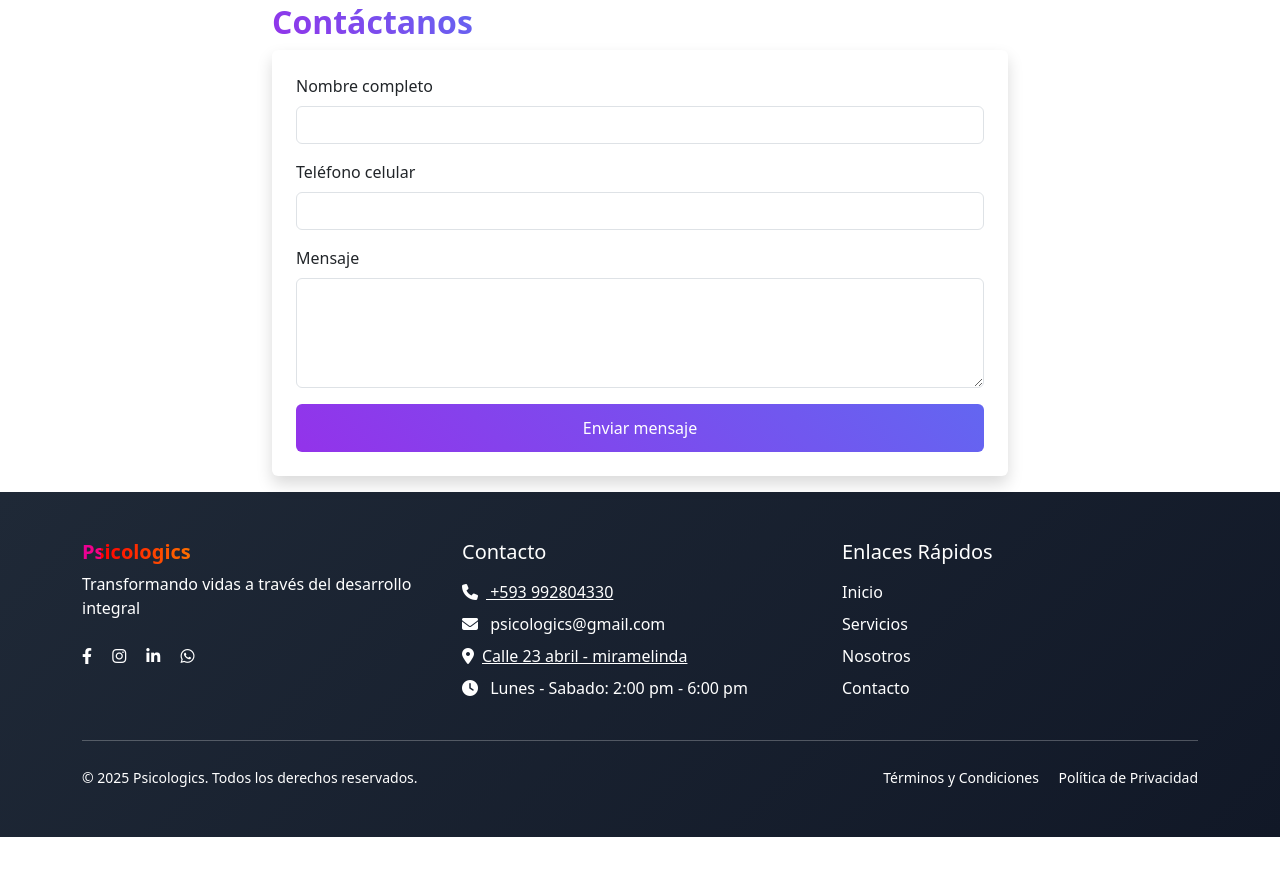
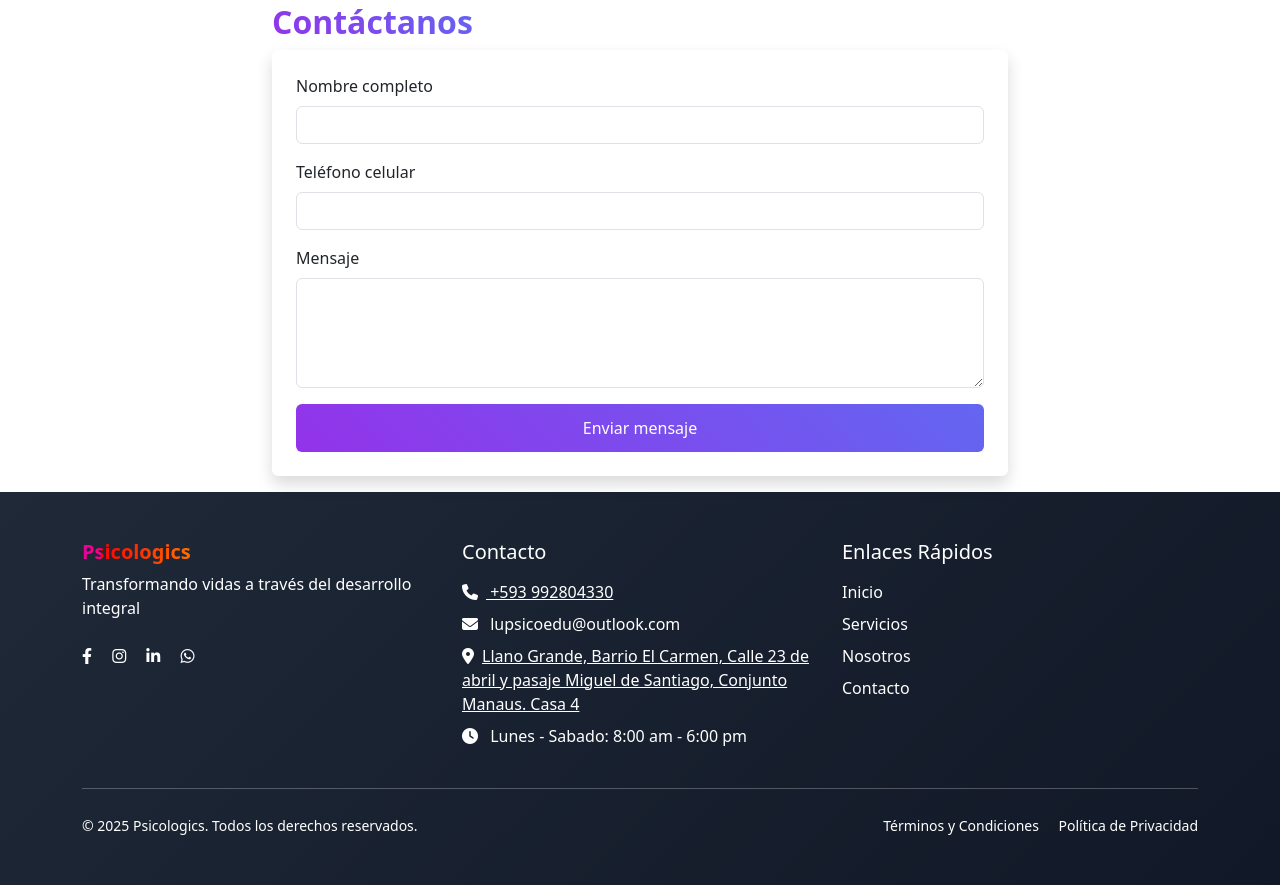
Before and after one commit to psicologics/edu, a plain HTML site: page index.html in a window 1280 px wide. Shown: the part 1388-2273 px from the top of the page. Before the commit the page ends 2225 px from the top, so only its background shows below. Drawn offline with nearby package versions, Linux system fonts and the light colour scheme.

Commit message:
Add files via upload

```diff
--- a/index.html
+++ b/index.html
@@ -479,9 +479,9 @@
                     <h5 class="text-white mb-3">Contacto</h5>
                     <ul class="list-unstyled">
                         <a style="color: white;" href="https://wa.me/593992804330" target="_blank" rel="noopener noreferrer"><li class="mb-2"><i class="fas fa-phone me-2"></i> +593 992804330</li></a>
-                        <li class="mb-2"><i class="fas fa-envelope me-2"></i> psicologics@gmail.com</li>
-                        <a style="color: white;" href="https://maps.app.goo.gl/8ZFyRZYmg5gvnjef9" target="_blank" rel="noopener noreferrer"><li class="mb-2"><i class="fas fa-map-marker-alt me-2"></i>Calle 23 abril - miramelinda</li></a>
-                        <li><i class="fas fa-clock me-2"></i> Lunes - Sabado: 2:00 pm  - 6:00 pm</li>
+                        <li class="mb-2"><i class="fas fa-envelope me-2"></i> lupsicoedu@outlook.com</li>
+                        <a style="color: white;" href="https://maps.app.goo.gl/8ZFyRZYmg5gvnjef9" target="_blank" rel="noopener noreferrer"><li class="mb-2"><i class="fas fa-map-marker-alt me-2"></i>Llano Grande, Barrio El Carmen, Calle 23 de abril y pasaje Miguel de Santiago, Conjunto Manaus. Casa 4</li></a>
+                        <li><i class="fas fa-clock me-2"></i> Lunes - Sabado: 8:00 am  - 6:00 pm</li>
                     </ul>
                 </div>
                 <div class="col-md-4">
```
